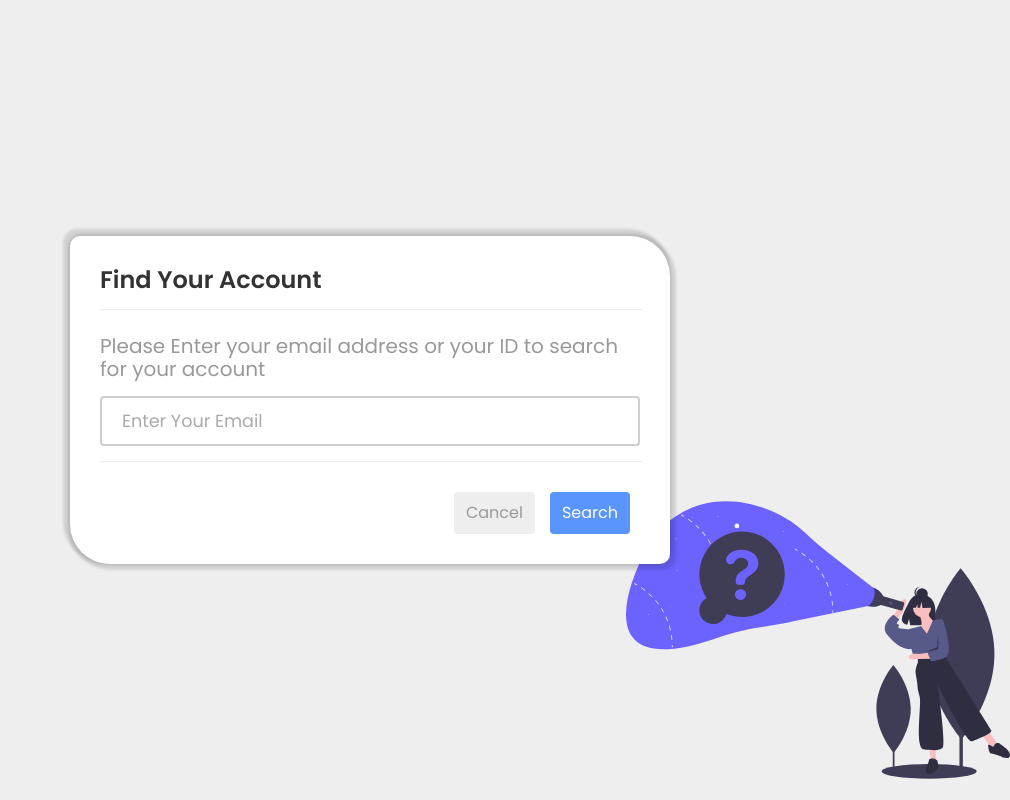
After one commit to Ibarhim3zazy/Concat, a PHP site: page /forgetPass1.php in a window 1280 px wide. The commit adds this page. Shown: the whole page, without its empty margins (270-1280 px from the left). Run offline with PHP 8.4, Linux system fonts and the light colour scheme.

Commit message:
forget pass

```diff
--- a/css/forgetPass.css
+++ b/css/forgetPass.css
@@ -0,0 +1,117 @@
+body {
+    background-color: #eee;
+}
+
+.forgetPass {
+    display: flex;
+    justify-content: center;
+    align-items: center;
+    width: 100wh;
+    height: 100vh;
+    background-image: url(../images/searching.svg);
+    background-repeat: no-repeat;
+    background-position: right bottom;
+    background-size: 30% 40%;
+}
+
+.contain {
+    background-color: #fff;
+    box-shadow: 2px 2px 3px 4px rgb(0 0 0 / 12%) , -3px -3px 3px 4px rgba(0, 0, 0, 0.12);
+    padding: 30px 30px 0 30px;
+    border-radius: 10px 40px ;
+}
+.contain h3:first-of-type {
+    color: #333;
+    margin-top: 0;
+    font-weight: var(--main-font-weight);
+    font-size: 24px;
+
+
+}
+
+.contain h3 {
+    color: #999;
+    margin-top: 25px;
+    font-size: 20px;
+    font-weight: 400;
+    position: relative;
+    margin-bottom: 15px;
+    max-width: 540px;
+}
+
+.contain .input_field {
+    position: relative;
+    margin-bottom: 15px;
+    transition: var(--main-transition);
+}
+
+.contain #email {
+    width: 100%;
+    border: 2px solid rgba(153, 153, 153, 0.479);
+    outline: none;
+    height: 50px;
+    line-height: 1;
+    font-weight: var(--main-font-weight);
+    font-size: 1.1rem;
+    color: #333;
+    caret-color: var(--main-color);
+    background-color: transparent;
+    caret-color: var(--main-color-hover);
+    border-radius: 4px;
+}
+.contain #email::placeholder {
+    color: #aaa;
+    font-weight: 400;
+    padding: 0 20px;
+}
+
+.contain .input_field:hover {
+    box-shadow: 3px 3px 4px 2px rgb(0 0 0 /12%);
+}
+
+.contain .links {
+    display: flex;
+    justify-content: flex-end;
+    align-items: center;
+}
+.contain .links  {
+    padding: 30px 10px;
+}
+
+.contain .links .cancel {
+    background-color: #eee;
+    color: #999;
+    border-radius: 4px;
+    padding: 12px;
+    margin-right: 15px;
+    transition: var(--main-transition);
+}
+
+.contain .links .search {
+    background-color: var(--main-color-alt);
+    color: white;
+    border-radius: 4px;
+    padding: 12px;
+
+}
+
+.contain .links .search:hover  {
+    background-color: var(--main-color-hover);
+}
+.contain .links .cancel:hover {
+    background-color: rgb(214, 208, 208);
+    color: #fff;
+}
+
+@media (max-width : 800px) {
+    .contain {
+        width: 400px;
+    }
+    h3 {
+        font-size: 16px;
+    }
+
+    .forgetPass {
+        background-image: none;
+    }
+}
--- /dev/null
+++ b/forgetPass1.php
@@ -0,0 +1,34 @@
+<!DOCTYPE html>
+<html lang="en">
+
+<head>
+    <meta charset="UTF-8">
+    <meta http-equiv="X-UA-Compatible" content="IE=edge">
+    <meta name="viewport" content="width=device-width, initial-scale=1.0">
+    <link rel="stylesheet" href="css/normalize.css">
+    <link rel="stylesheet" href="css/all.min.css">
+    <link rel="stylesheet" href="css/general.css">
+    <link rel="stylesheet" href="css/forgetPass.css">
+    <link rel="icon" href="images/bear.svg">
+    <title>Concat | Forget Password?</title>
+</head>
+
+<body>
+    <div class="forgetPass">
+        <div class="contain">
+            <h3>Find Your Account</h3>
+            <hr color="#eee" width="100%" size="1"">
+            <h3>Please Enter your email address or your ID to search for your account </h3>
+            <div class=" input_field">
+            <input type="email" id="email" placeholder="Enter Your Email">
+        </div>
+        <hr color="#eee" width="100%" size="1">
+        <div class="links">
+            <a href="index.php" class="cancel">Cancel</a>
+            <a href="resetNewPass2.php" class="search">Search</a>
+        </div>
+    </div>
+    </div>
+</body>
+
+</html>
--- a/index.php
+++ b/index.php
@@ -8,7 +8,7 @@
     <link rel="stylesheet" href="css/all.min.css">
     <link rel="stylesheet" href="css/normalize.css">
     <link rel="stylesheet" href="css/general.css">
-    <link rel="stylesheet" href="css/login-signup.css">
+    <link rel="stylesheet" href="css/main.css">
     <link rel="icon" href="images/bear.svg">
     <title> Concat | Welcome In </title>
 </head>
@@ -31,7 +31,7 @@
                         </div>
                     </div>
                     <div class="check">
-                        <a href="forgetPass.html">Forgetten Password?</a>
+                        <a href="forgetPass1.php">Forgetten Password?</a>
                     </div>
                     <div class="input-field">
                         <i class="fas fa-lock"></i>
```
Also changed, not shown: css/createPass.css (added, +68 -0 lines), css/entercode.css (added, +96 -0 lines), css/resetNewPass.css (added, +118 -0 lines), entercode3.php (added, +41 -0 lines), newpass4.php (added, +37 -0 lines), resetNewPass2.php (added, +34 -0 lines), css/header.css (added), header.php (added), home.php (added), images/_alert.svg (added), images/awesome.svg (added), images/cat-1.jpg (added), images/people_search.svg (added), images/searching.svg (added), 1 more files.
